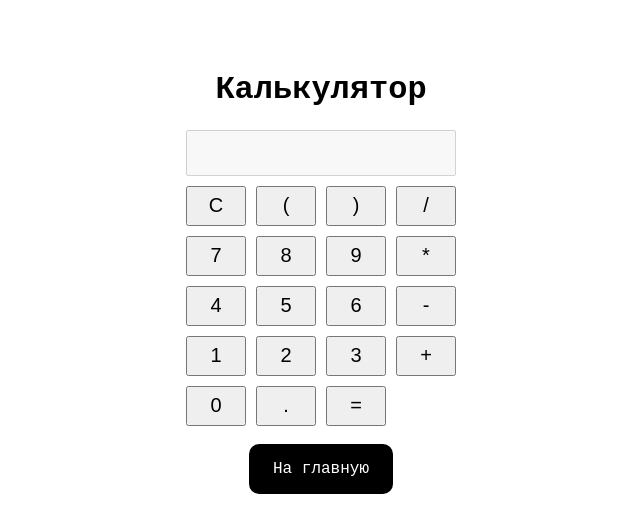
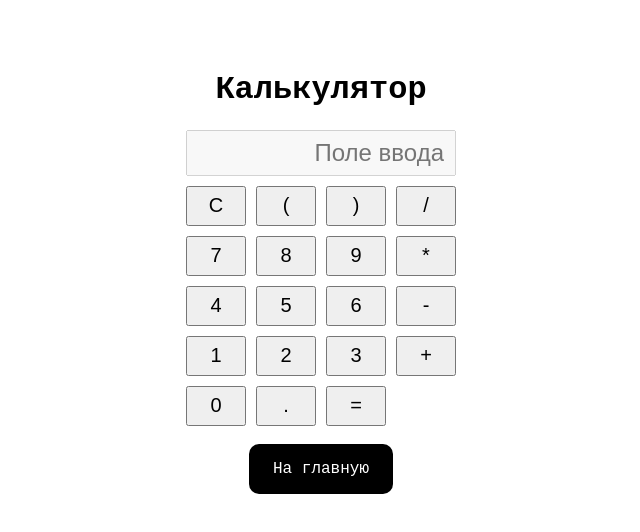
Before and after one commit to Crypt0png/Test-project, a plain HTML site: page html/calc.html in a window 1280 px wide. Shown: the whole page, without its empty margins (319-959 px from the left). Drawn offline with Linux system fonts and the light colour scheme.

Commit message:
Small fixes

```diff
--- a/html/calc.html
+++ b/html/calc.html
@@ -9,7 +9,7 @@
 <body>
     <h1>Калькулятор</h1>
     <div class="calculator">
-        <input type="text" id="display" class="display" disabled>
+        <input placeholder="Поле ввода" id="display" class="display" disabled>
         <button onclick="clearDisplay()">C</button>
         <button onclick="appendToDisplay('(')">(</button>
         <button onclick="appendToDisplay(')')">)</button>
```
